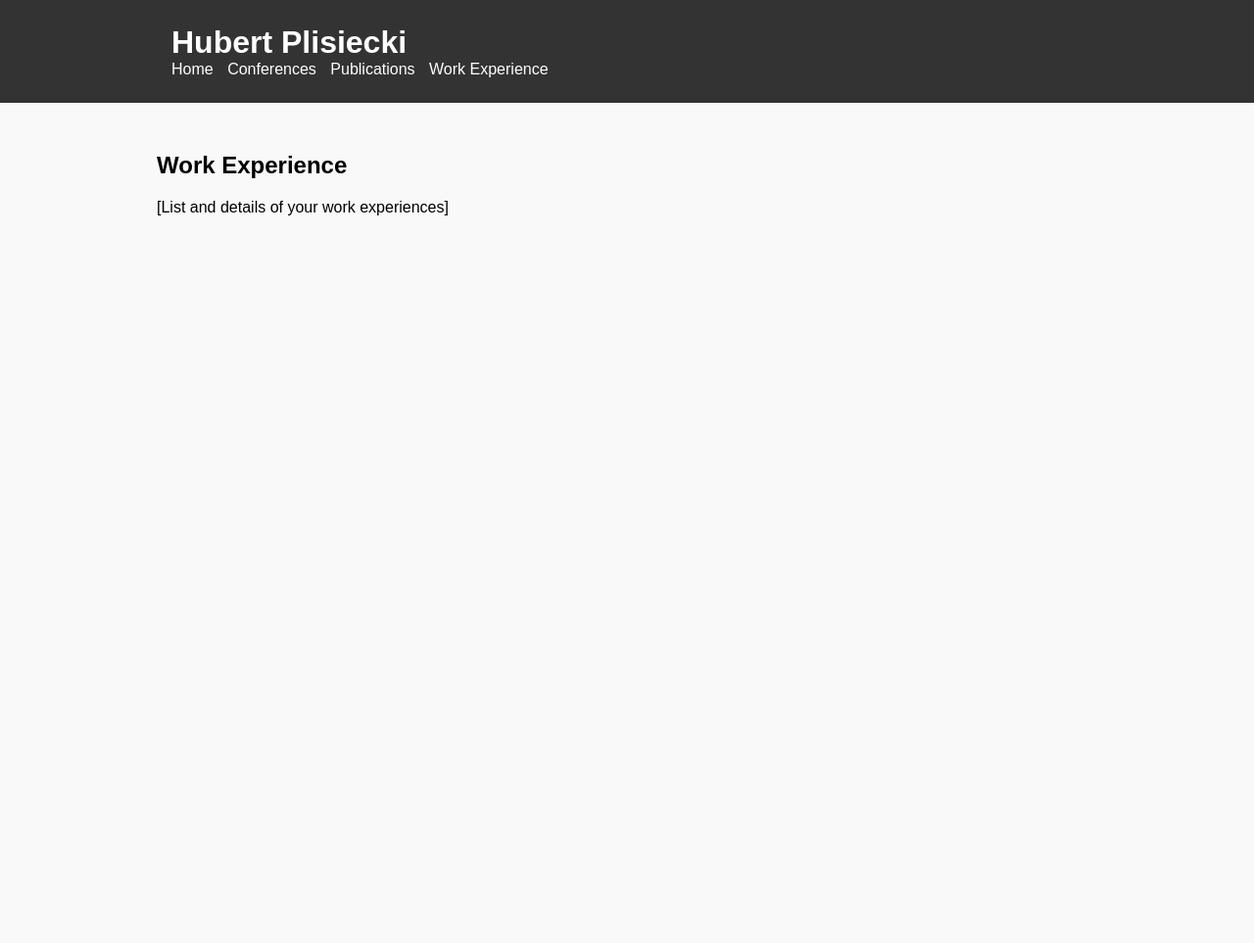
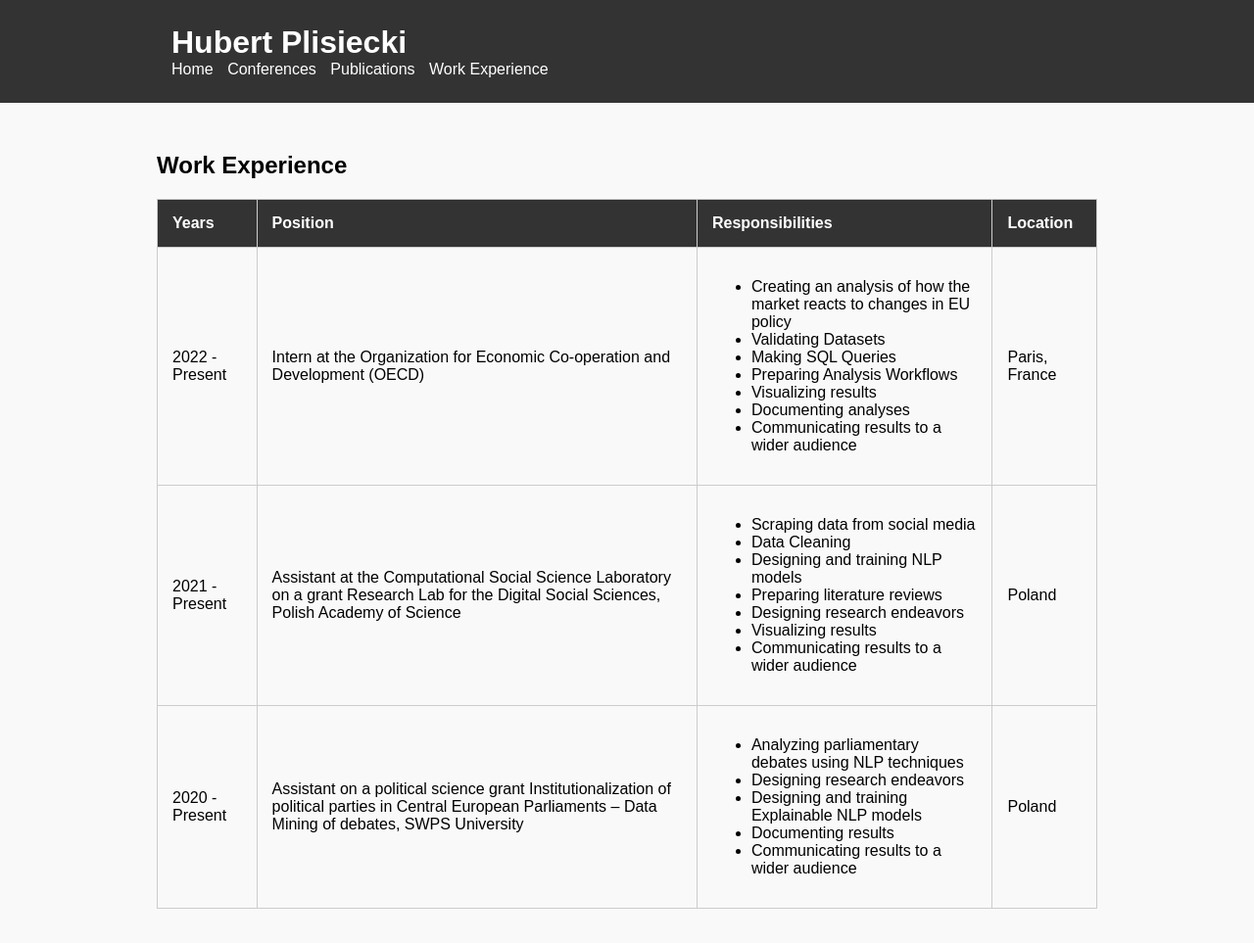
Before and after one commit to hplisiecki/introduction_page, a plain HTML site: page experience.html in a window 1280 px wide. Shown: the whole page at 98% size. Before the commit the page ends 800 px from the top, so only its background shows below. Drawn offline with Linux system fonts and the light colour scheme.

Commit message:
Update experience.html

```diff
--- a/experience.html
+++ b/experience.html
@@ -23,7 +23,65 @@
     <!-- Specific content for the Work Experience page -->
     <div class="container">
         <h2>Work Experience</h2>
-        <p>[List and details of your work experiences]</p>
+        <table>
+            <thead>
+                <tr>
+                    <th>Years</th>
+                    <th>Position</th>
+                    <th>Responsibilities</th>
+                    <th>Location</th>
+                </tr>
+            </thead>
+            <tbody>
+                <tr>
+                    <td>2022 - Present</td>
+                    <td>Intern at the Organization for Economic Co-operation and Development (OECD)</td>
+                    <td>
+                        <ul>
+                            <li>Creating an analysis of how the market reacts to changes in EU policy</li>
+                            <li>Validating Datasets</li>
+                            <li>Making SQL Queries</li>
+                            <li>Preparing Analysis Workflows</li>
+                            <li>Visualizing results</li>
+                            <li>Documenting analyses</li>
+                            <li>Communicating results to a wider audience</li>
+                        </ul>
+                    </td>
+                    <td>Paris, France</td>
+                </tr>
+                <tr>
+                    <td>2021 - Present</td>
+                    <td>Assistant at the Computational Social Science Laboratory on a grant Research Lab for the Digital Social Sciences, Polish Academy of Science</td>
+                    <td>
+                        <ul>
+                            <li>Scraping data from social media</li>
+                            <li>Data Cleaning</li>
+                            <li>Designing and training NLP models</li>
+                            <li>Preparing literature reviews</li>
+                            <li>Designing research endeavors</li>
+                            <li>Visualizing results</li>
+                            <li>Communicating results to a wider audience</li>
+                        </ul>
+                    </td>
+                    <td>Poland</td>
+                </tr>
+                <tr>
+                    <td>2020 - Present</td>
+                    <td>Assistant on a political science grant Institutionalization of political parties in Central European Parliaments – Data Mining of debates, SWPS University</td>
+                    <td>
+                        <ul>
+                            <li>Analyzing parliamentary debates using NLP techniques</li>
+                            <li>Designing research endeavors</li>
+                            <li>Designing and training Explainable NLP models</li>
+                            <li>Documenting results</li>
+                            <li>Communicating results to a wider audience</li>
+                        </ul>
+                    </td>
+                    <td>Poland</td>
+                </tr>
+                <!-- The rest of the rows go here -->
+            </tbody>
+        </table>
     </div>
 </body>
 </html>
```
